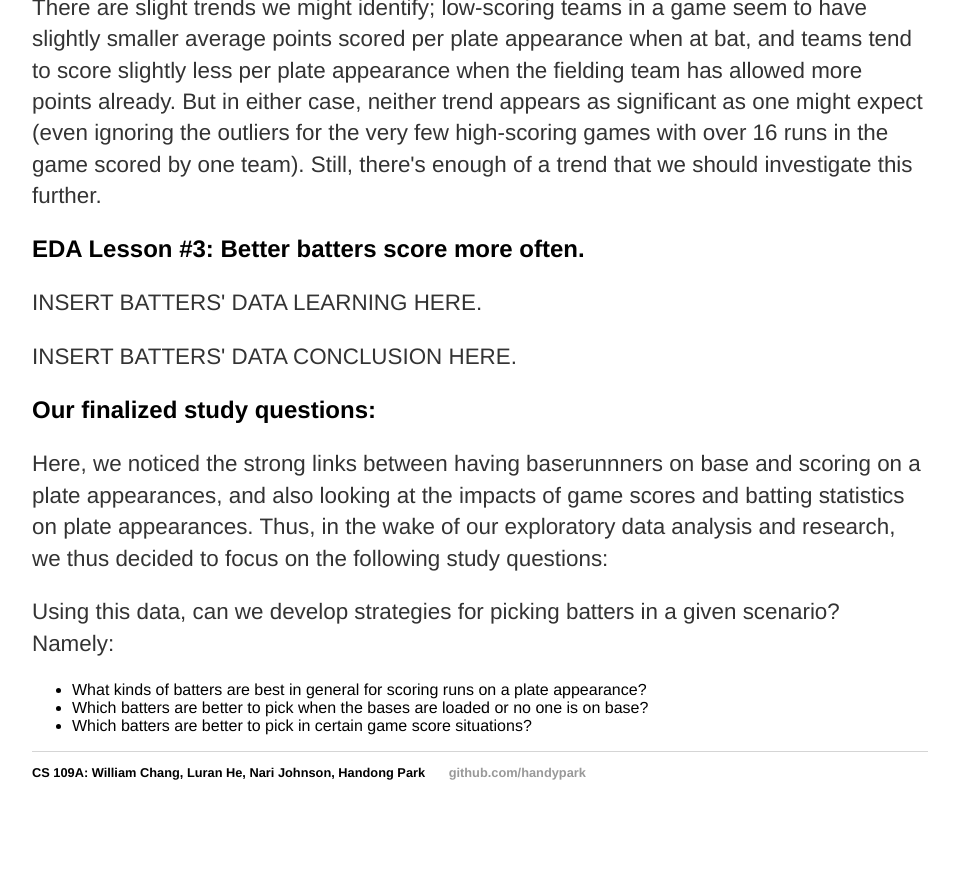
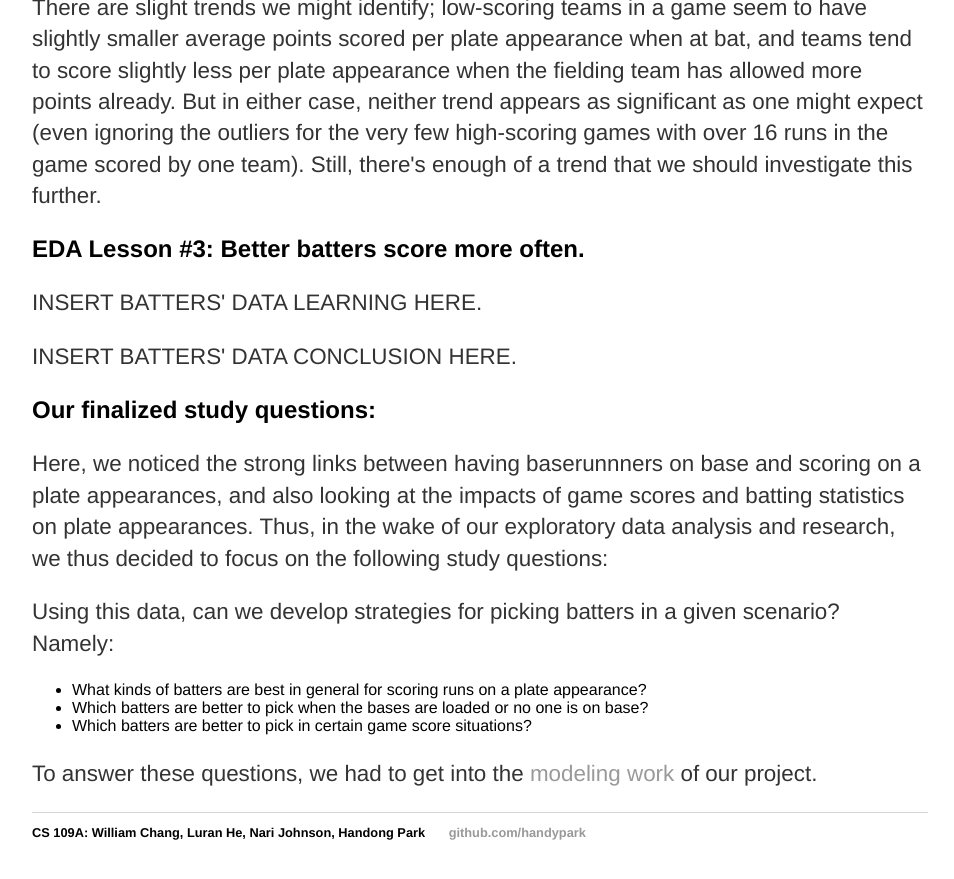
Before and after one commit to handypark/handypark.github.io, a Jekyll site: the page built from data.html, in a window 1280 px wide and 900 px high, scrolled down 2715 px. Shown: the top 879 px of the window, without its empty margins (160-1114 px from the left). Built offline with Jekyll 4.4.1, drawn with Linux system fonts in a browser that asks for light colours; before the commit the page ends 3555 px from its top, so only the background shows below that.

Commit message:
Update data.html

```diff
--- a/data.html
+++ b/data.html
@@ -98,4 +98,7 @@ title: Data
 		<li>Which batters are better to pick when the bases are loaded or no one is on base?</li>
 		<li>Which batters are better to pick in certain game score situations?</li>
 	</ul>
+	<p>
+		To answer these questions, we had to get into the <a href = "/methodology">modeling work</a> of our project.
+	</p>
 </div><!-- /.blurb -->
```
